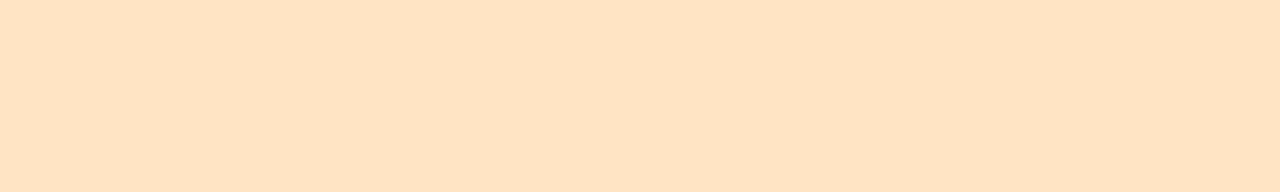
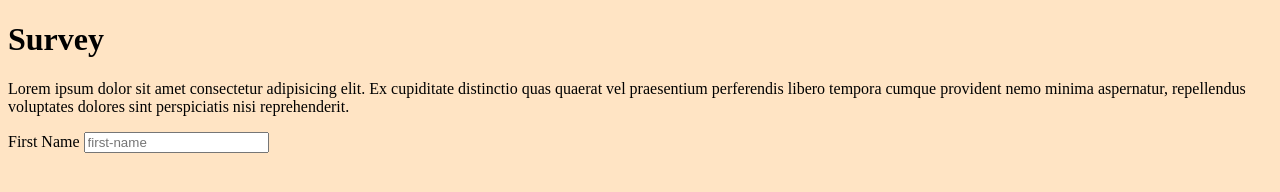
Before and after one commit to AorfDesigns/first-web-app, a plain HTML site: page Pages/Survey.html in a window 1280 px wide. Drawn offline with Linux system fonts and the light colour scheme.

Commit message:
Added some elements to the Survey page

```diff
--- a/Pages/Survey.html
+++ b/Pages/Survey.html
@@ -7,6 +7,19 @@
     <title>Survey</title>
 </head>
 <body>
-
+    <div class="container">
+        <div class="header-txt">
+        <h1>Survey</h1>
+        <p>Lorem ipsum dolor sit amet consectetur adipisicing elit. Ex cupiditate distinctio quas quaerat vel praesentium perferendis libero tempora cumque provident nemo minima aspernatur, repellendus voluptates dolores sint perspiciatis nisi reprehenderit.</p>
+    </div>
+    <div class="form-input">
+        <form action="">
+            <div class="input-container">
+                <label for="First Name">First Name</label>
+            <input type="text" placeholder="first-name" >
+        </div>
+        </form>
+    </div>
+    </div>
 </body>
 </html>
```
